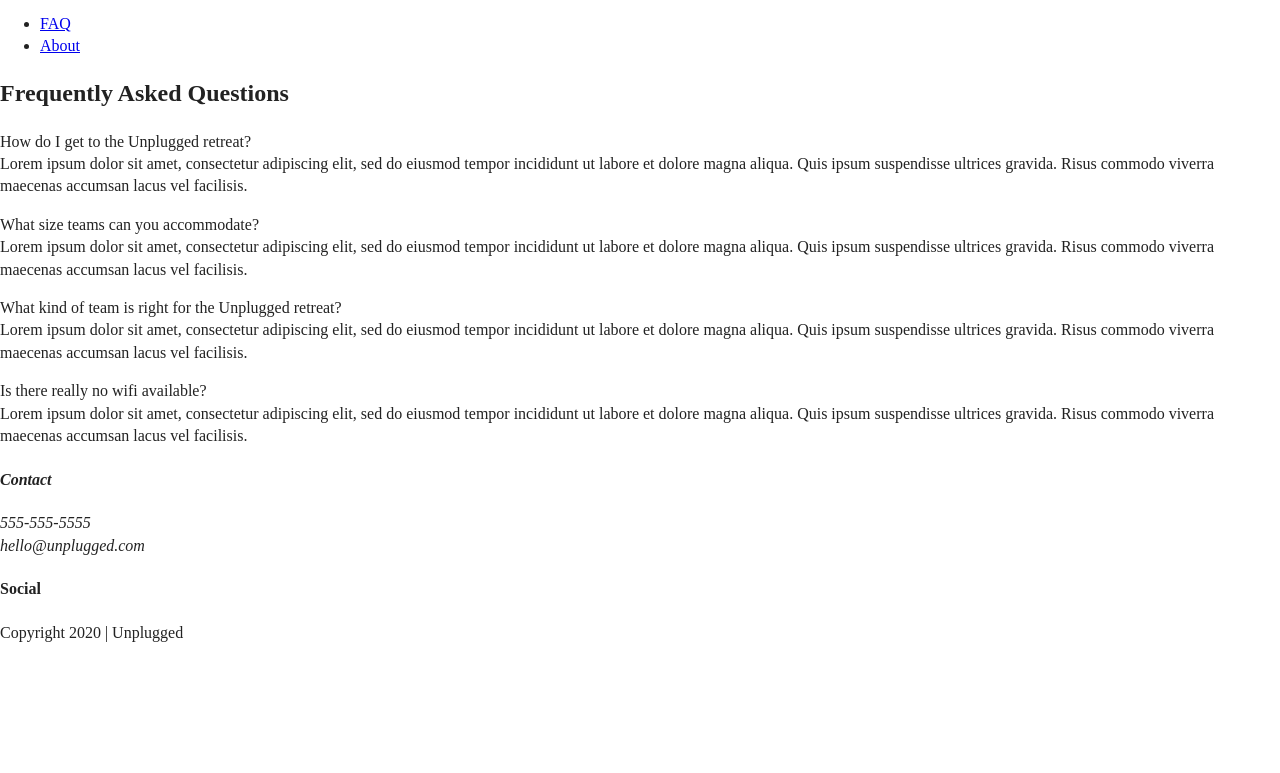
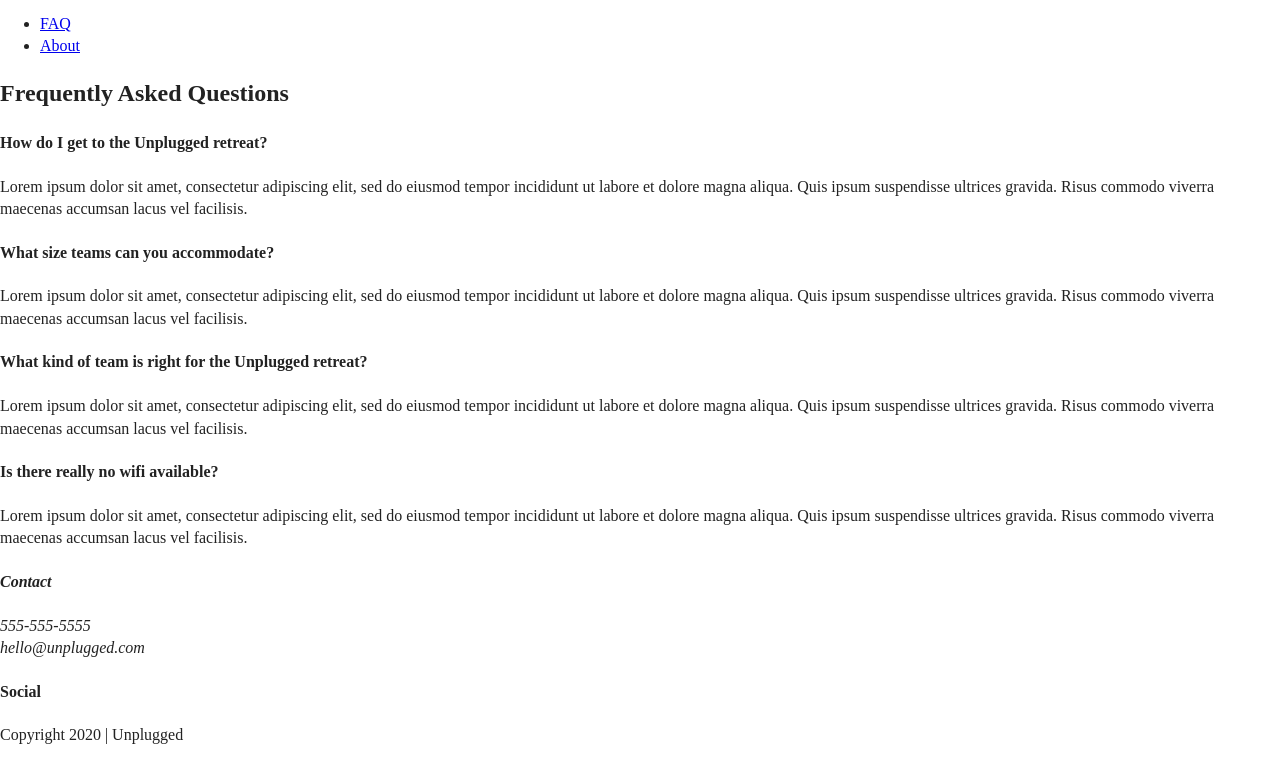
Before and after one commit to v-beasley/unplugged, a website: page faq/index.html in a window 1280 px wide. Shown: the part 27-800 px from the top of the page. Drawn offline with Linux system fonts and the light colour scheme.

Commit message:
updated faq question structure

```diff
--- a/faq/index.html
+++ b/faq/index.html
@@ -40,46 +40,44 @@
       </nav>
     </header>
 
-    <main>
-
-      <section class="faq">
+      <main class="faq">
         <div class="content-wrapper">
           <h2>
             Frequently Asked Questions
           </h2>
           <div class="faq-content">
+            <h4> How do I get to the Unplugged retreat? </h4>
             <p>
-              How do I get to the Unplugged retreat? <br>
-
               Lorem ipsum dolor sit amet, consectetur adipiscing elit, sed do eiusmod
               tempor incididunt ut labore et dolore magna aliqua. Quis ipsum suspendisse
               ultrices gravida. Risus commodo viverra maecenas accumsan lacus vel facilisis.
             </p>
+          </div>
+          <div class="faq-content">
+            <h4> What size teams can you accommodate? </h4>
             <p>
-              What size teams can you accommodate? <br>
-
               Lorem ipsum dolor sit amet, consectetur adipiscing elit, sed do eiusmod
               tempor incididunt ut labore et dolore magna aliqua. Quis ipsum suspendisse
               ultrices gravida. Risus commodo viverra maecenas accumsan lacus vel facilisis.
             </p>
+          </div>
+          <div class="faq-content">
+            <h4> What kind of team is right for the Unplugged retreat? </h4>
             <p>
-              What kind of team is right for the Unplugged retreat? <br>
-
               Lorem ipsum dolor sit amet, consectetur adipiscing elit, sed do eiusmod
               tempor incididunt ut labore et dolore magna aliqua. Quis ipsum suspendisse
               ultrices gravida. Risus commodo viverra maecenas accumsan lacus vel facilisis.
             </p>
+          </div>
+          <div class="faq-content">
+            <h4> Is there really no wifi available? </h4>
             <p>
-              Is there really no wifi available? <br>
-
               Lorem ipsum dolor sit amet, consectetur adipiscing elit, sed do eiusmod
               tempor incididunt ut labore et dolore magna aliqua. Quis ipsum suspendisse
               ultrices gravida. Risus commodo viverra maecenas accumsan lacus vel facilisis.
             </p>
           </div>
         </div> <!--faq content wrapper ends here-->
-      </section> <!-- contact info -->
-
     </main> <!-- main wrapper-->
 
     <footer>
```
